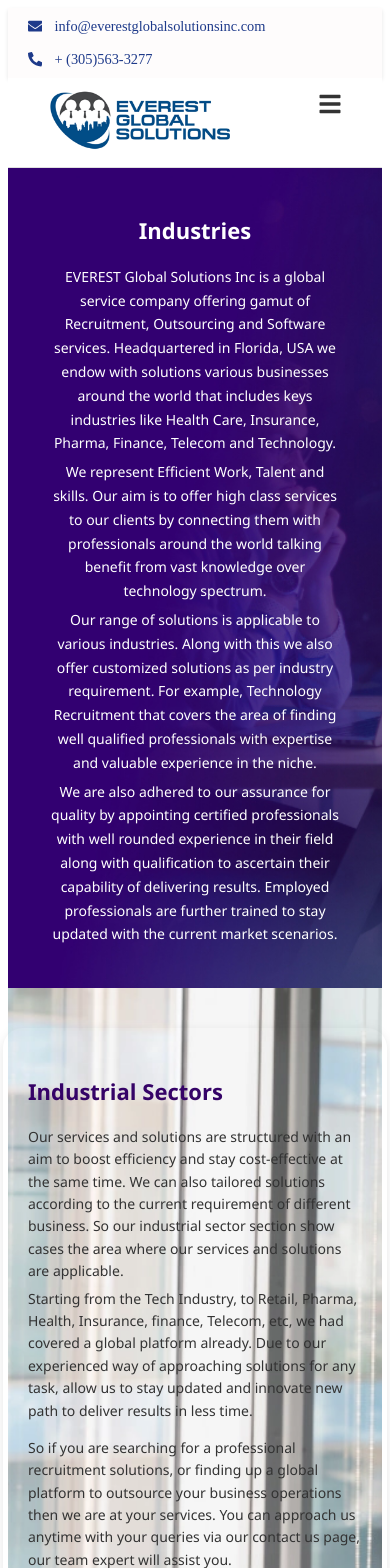
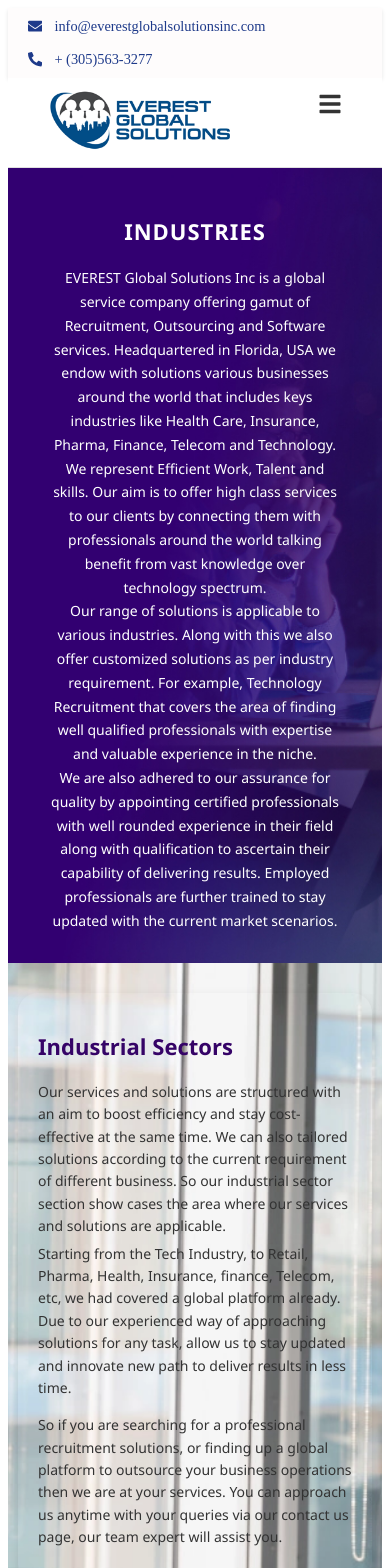
Before and after one commit to TharunReddy19-dev/EverestGlobal, a React (Vite) app: page /industries in a window 390 px wide. Shown: the top 1568 px of the page. Built offline with nearby package versions, Linux system fonts and the light colour scheme.

Commit message:
font commit

```diff
--- a/src/pages/Industrial/Industries.css
+++ b/src/pages/Industrial/Industries.css
@@ -1,44 +1,40 @@
 .leadership_banner-ind {
   margin: 0;
-  font-family: 'Segoe UI', sans-serif;
+  font-family: 'Segoe UI', Tahoma, Geneva, Verdana, sans-serif;
   display: flex;
+  flex-direction: column;
   justify-content: flex-start;
-  align-items: flex-start;
+  align-items: center;
   min-height: 90vh;
-  background: url('../../assets/images/about-page-banner-12-2022.jpg') no-repeat;
-  background-size: cover;
-  background-position: center;
+  background: url('../../assets/images/about-page-banner-12-2022.jpg') no-repeat center center/cover;
   background-attachment: fixed;
-  padding: 110px 20px 0;
-  height: auto;
-  color: #fff;
+  padding: 6.875rem 1.25rem 0;
+  color: #ffffff;
   text-align: center;
- align-content: flex-start;
 }
 
 .leadership_banner-ind .container {
-  max-width: 1200px;
+  max-width: 75rem;
   margin: 0 auto;
-  padding: 0 20px;
-/*   text-align: left; */
+  padding: 0 1.25rem;
 }
 
 .leadership_banner-ind .h1 {
-  font-size: 48px;
-  font-weight: 800;
-  line-height: 1.3;
-  margin-bottom: 20px;
-  /* text-align: left; */
+  font-size: 2.5rem;
+  font-weight: 700;
+  letter-spacing: 0.0625rem;
+  text-transform: uppercase;
+  margin-bottom: 1.25rem;
+  font-family: 'Segoe UI', Tahoma, Geneva, Verdana, sans-serif;
 }
 
-
 .leadership_banner-ind .text p {
-  font-size: 18px;
+  /* font-size: 1.125rem;  */
+  font-size: 17px;
   line-height: 1.7;
-  max-width: 800px;
-  margin-left: 0;
-  margin-right: auto;
-
+  max-width: 50rem;
+  margin: 0 auto;
+  color: #ffffff;
 }
 
 .hero-section-ind {
@@ -47,39 +43,41 @@
   display: flex;
   justify-content: flex-start;
   align-items: center;
-  font-family: 'Segoe UI', sans-serif;
-  padding: 80px 40px;
+  font-family: 'Segoe UI', Tahoma, Geneva, Verdana, sans-serif;
+  padding: 5rem 2.5rem;
   text-align: left;
 }
 
 .content-box-ind {
-  padding: 40px;
-  border-radius: 20px;
-  max-width: 700px;
-  box-shadow: 0 4px 12px rgba(0, 0, 0, 0.1);
+  padding: 2.5rem;
+  border-radius: 1.25rem;
+  max-width: 43.75rem;
 
+  box-shadow: 0 0.25rem 0.75rem rgba(0, 0, 0, 0.1);
 }
 
 .content-box-ind h1 {
-  font-size: 36px;
+  font-size: 2.25rem;
   color: #350367;
-  font-weight: bold;
-  margin-bottom: 20px;
+  font-weight: 700;
+  margin-bottom: 1.25rem;
+  font-family: 'Segoe UI', Tahoma, Geneva, Verdana, sans-serif;
 }
 
 .content-box-ind p {
-  font-size: 18px;
-  color: #333;
+  font-size: 1.125rem;
+  color: #333333;
   line-height: 1.6;
-  margin-bottom: 15px;
+  margin-bottom: 0.9375rem;
 }
 
 @media (max-width: 992px) {
   .leadership_banner-ind .h1 {
-    font-size: 36px;
+    font-size: 2.25rem;
   }
+
   .content-box-ind h1 {
-    font-size: 30px;
+    font-size: 1.875rem;
   }
 }
 
@@ -88,45 +86,54 @@
     flex-direction: column;
     background-position: center top;
     background-attachment: scroll;
-    padding: 30px 20px;
+    padding: 1.875rem 1.25rem;
+    min-height: auto;
   }
 
   .leadership_banner-ind .h1 {
-    font-size: 28px;
+    font-size: 1.75rem;
   }
 
   .leadership_banner-ind .text p {
-    font-size: 16px;
+    font-size: 1rem;
+    max-width: 100%;
   }
 
   .hero-section-ind {
     flex-direction: column;
-    padding: 40px 20px;
+    padding: 2.5rem 1.25rem;
   }
 
   .content-box-ind {
-    padding: 30px 25px;
-    width: 100%;
-    margin: 0;
+    padding: 1.875rem;
+    max-width: 100%;
   }
 
   .content-box-ind h1 {
-    font-size: 24px;
+    font-size: 1.5rem;
   }
 
   .content-box-ind p {
-    font-size: 16px;
+    font-size: 1rem;
   }
 }
 
 @media (max-width: 480px) {
   .leadership_banner-ind .h1,
   .content-box-ind h1 {
-    font-size: 22px;
+    font-size: 1.375rem;
   }
 
   .leadership_banner-ind .text p,
   .content-box-ind p {
-    font-size: 14px;
+    font-size: 0.875rem;
+  }
+
+  .hero-section-ind {
+    padding: 1.875rem 0.625rem;
+  }
+
+  .content-box-ind {
+    padding: 1.25rem;
   }
 }
--- a/src/pages/aboutUs/About.css
+++ b/src/pages/aboutUs/About.css
@@ -1,15 +1,15 @@
 .hero-sections-abt {
   position: relative;
   display: flex;
-  font-family: 'Segoe UI', sans-serif;
   flex-direction: column;
-  height: 100%;
+  height: 100vh; /* Full viewport height for hero section */
   background-image: url('../../assets/images/Allimage.jpeg');
   background-size: cover;
   background-position: center;
   background-repeat: no-repeat;
   align-items: center;
   justify-content: center;
+  font-family: 'Segoe UI', Tahoma, Geneva, Verdana, sans-serif;
 }
 
 .hero-overlay-abt {
@@ -18,7 +18,7 @@
   left: 0;
   width: 100%;
   height: 100%;
-  background: rgba(0, 0, 0, 0.5);
+  background: rgba(0, 0, 0, 0.56);
   z-index: 1;
 }
 
@@ -26,62 +26,65 @@
   position: relative;
   z-index: 2;
   text-align: center;
-  color: #fff;
+  color: #ffffff;
   max-width: 80%;
   padding: 20px;
 }
 
 .about-header h1 {
-  font-size: 36px;
-  font-weight: bold;
-  letter-spacing: 1px;
+  font-size: 2.5rem;
+  font-weight: 700;
+  letter-spacing: 0.0625rem;
   text-transform: uppercase;
-  margin-bottom: 20px;
+  margin-bottom: 1.25rem;
+  font-family: 'Segoe UI', Tahoma, Geneva, Verdana, sans-serif;
 }
 
 .about-content {
-  font-size: 18px;
+  font-size: 1.0625rem;
   line-height: 1.8;
-  color: #fff;
-  max-width: 1100px;
-  margin: 20px auto;
-  padding: 20px;
+  color: #ffffff;
+  max-width: 68.75rem;
+  margin: 1.25rem auto;
+  padding: 1.25rem;
+  font-family: 'Segoe UI', Tahoma, Geneva, Verdana, sans-serif;
 }
 
 .passage {
-  padding: 20px;
-  border-radius: 20px;
+  padding: 1.25rem;
+  border-radius: 1.25rem;
   color: #fdfafa;
-  margin-bottom: 20px;
+  margin-bottom: 1.25rem;
+ /*  background: rgba(0, 0, 0, 0.2);  */
 }
 
 .about-benefits {
-  max-width: 1200px;
-  margin: 0 auto;
-  margin-top: 50px;
+  max-width: 75rem;
+  margin: 3.125rem auto 0;
   display: flex;
   flex-wrap: wrap;
   justify-content: space-between;
-  gap: 70px;
+  gap: 4.375rem;
+  align-items: flex-start;
 }
 
 .image-benefits {
   width: 100%;
-  border-radius: 20px;
+  max-width: 34.375rem;
+  height: auto;
+  border-radius: 1.25rem;
   object-fit: cover;
-  max-width: 550px;
-  height: auto;
 }
 
 .report-benefits {
   flex: 1;
-  font-family: 'Segoe UI', sans-serif;
-  min-width: 300px;
-  max-width: 550px;
-  margin-bottom: 20px;
-  font-size: 18px;
+  min-width: 18.75rem;
+  max-width: 34.375rem;
+  margin-bottom: 1.25rem;
+  font-size: 1.0625rem;
   color: #3e3c3c;
-  line-height: 25px;
+  line-height: 1.5625rem;
+  font-family: 'Segoe UI', Tahoma, Geneva, Verdana, sans-serif;
 }
 
 .about-benefits .report-text {
@@ -90,30 +93,38 @@
 
 @media (max-width: 768px) {
   .hero-sections-abt {
+    height: auto;
     background-size: cover;
+    padding: 2rem 0;
+  }
 
+  .hero-content-abt {
+    max-width: 90%;
   }
 
   .about-header h1 {
-    font-size: 28px;
+    font-size: 1.75rem;
   }
 
   .about-content {
-    font-size: 16px;
-    line-height: 22px;
-  }
+    font-size: 1rem;
+    line-height: 1.375rem;
 
   .about-benefits {
     flex-direction: column;
     align-items: center;
+    gap: 2rem;
+    padding: 0 1rem;
   }
 
   .image-benefits {
     max-width: 100%;
-    height: 300px;
+    height: 18.75rem;
   }
 
   .report-benefits {
     max-width: 100%;
+    min-width: 0;
   }
 }
+}
--- a/src/pages/careers/Careers.css
+++ b/src/pages/careers/Careers.css
@@ -1,7 +1,7 @@
 
 .Careers{
  margin: 0;
-font-family: 'Segoe UI', sans-serif;
+font-family: 'Segoe UI', Tahoma, Geneva, Verdana, sans-serif;
 /* display: flex; */
 justify-content: center;
 align-items: center;
--- a/src/pages/careers/Careers.jsx
+++ b/src/pages/careers/Careers.jsx
@@ -23,7 +23,7 @@
     id: 2,
     image: careersImages,
     category: "COMPUTER AND INFORMATION SYSTEM MANAGERS",
-    title: "Miami, FL area. Participate in all aspects of SDLC. Propose & deliver Managed File Transfer architecture design. Travel / relocate to various unanticipated locations as reqd. Send res to: Everest Global Solutions Inc, Inc., 8200 NW 41st St., Ste. 200, Miami, FL 33166 OR Gupta@everestglobalsolutionsinc.com.",
+    title: "Miami, FL area. Participate in all aspects of SDLC. Propose & deliver Managed File Transfer architecture design. Travel / relocate to various unanticipated locations as reqd. Send res to: Everest Global Solutions Inc, Inc., 8200 NW 41st St., Ste. 200, Miami, FL 33166 OR gupta@everestglobalsolutionsinc.com.",
      path:"/careers/comp&Info-System-Mang"
 
   },
--- a/src/pages/contract/Contract.css
+++ b/src/pages/contract/Contract.css
@@ -3,7 +3,7 @@
  flex-wrap: wrap;
  gap: 40px;
  /* padding: 40px; */
- font-family: 'Segoe UI', sans-serif;
+font-family: 'Segoe UI', Tahoma, Geneva, Verdana, sans-serif;
  justify-content: center;
 }
 
--- a/src/pages/home/home.css
+++ b/src/pages/home/home.css
@@ -104,7 +104,7 @@
   font-size: 18px;
   color: #151617;
   border: 1px solid white;
-  font-family: 'Segoe UI', sans-serif;
+  font-family: 'Segoe UI', Tahoma, Geneva, Verdana, sans-serif;
   margin-bottom: 30px;
   line-height: 1.3;
 }
@@ -138,7 +138,7 @@
   gap: 3rem;
   padding: 2rem;
   background-color: #fff;
-  font-family: 'Segoe UI', sans-serif;
+ font-family: 'Segoe UI', Tahoma, Geneva, Verdana, sans-serif;
 }
 
 .careers-left {
--- a/src/pages/services/Services.css
+++ b/src/pages/services/Services.css
@@ -19,10 +19,13 @@
 }
 
 .service-container .h2 {
-  font-size: 48px;
-  font-weight: 800;
+  font-size: 2.5rem;
+  font-weight: 700;
+  letter-spacing: 0.0625rem;
+  text-transform: uppercase;
   color: white;
-  margin-bottom: 20px;
+  margin-bottom: 1.25rem;
+  font-family: 'Segoe UI', Tahoma, Geneva, Verdana, sans-serif;
 }
 
 .service-container .texts p {
```
